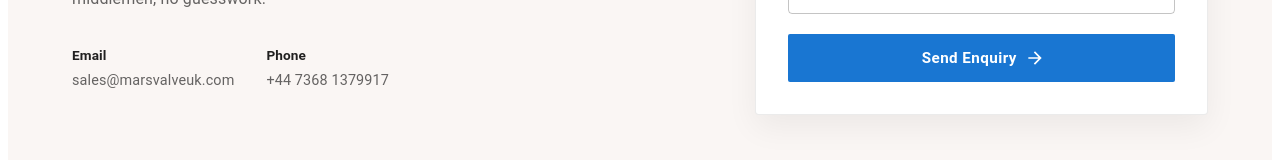
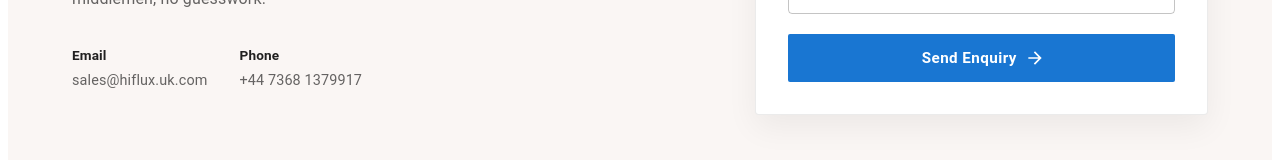
Before and after one commit to Lazare-Panam/hiflux-frontend, a Next.js app: page / in a window 1280 px wide. Shown: the part 3644-3804 px from the top of the page. Built offline with nearby package versions, Linux system fonts and the light colour scheme.

Commit message:
feat: check-ci

```diff
--- a/src/app/Landing/ContactCTA.tsx
+++ b/src/app/Landing/ContactCTA.tsx
@@ -76,7 +76,7 @@ export default function ContactCTA() {
                 Email
               </Typography>
               <Typography sx={{ color: "text.secondary", fontSize: "0.9rem" }}>
-                sales@marsvalveuk.com
+                sales@hiflux.uk.com
               </Typography>
             </Box>
             <Box>
```
